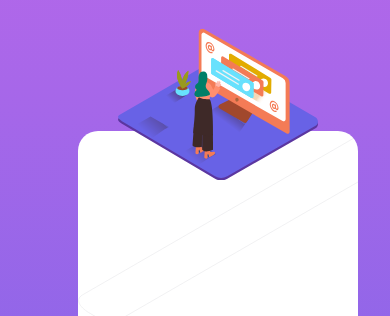
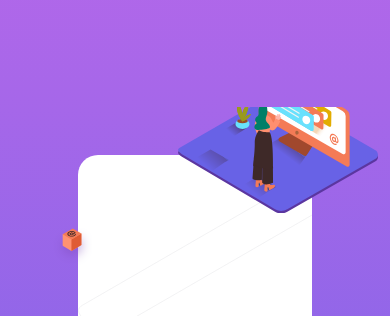
Before and after one commit to jchoi166/FEM-Practice-Challenges, a plain HTML site: page faq-accordion-card-main/index.html in a window 390 px wide. Shown: the top 316 px of the page. Drawn offline with Linux system fonts and the light colour scheme.

Commit message:
fixed orange box responsiveness for desktop

```diff
--- a/faq-accordion-card-main/index.html
+++ b/faq-accordion-card-main/index.html
@@ -22,19 +22,17 @@
 
 
 
-<div class="acc-container">
+  <div class="container">
 
-  <!-- <div class="orange-box">
-    <img src="./images/illustration-box-desktop.svg" alt="orange box">
-  </div> -->
+    <div class="img-container">
+      <div class="img-box">
+        <img src="./images/illustration-box-desktop.svg" alt="">
+      </div>
+      <div class="img-woman">
+        <img src="./images/illustration-woman-online-desktop.svg" alt="">
+      </div>
+    </div>
 
-  <div class="container">
-    <!-- <div class="img-box">
-      <img src="./images/illustration-box-desktop.svg" alt="">
-    </div> -->
-    <div class="img-woman">
-      <img src="./images/illustration-woman-online-desktop.svg" alt="">
-    </div>
     <div class="accordion">
       <h1 class="accordion__header">
         FAQ
@@ -101,7 +99,6 @@
     </div>
   </div>
 
-</div>
 
   <!-- How many team members can I invite?
   You can invite up to 2 additional users on the Free plan. There is no limit on
--- a/faq-accordion-card-main/main.css
+++ b/faq-accordion-card-main/main.css
@@ -32,33 +32,49 @@ body {
     position: relative;
     display: flex;
     align-items: center;
+    /* box-shadow: 0 1.5rem 4rem rgba(black, .5); */
+    /* box-shadow: green; */
 }
 
 .container {
+    grid-column: 2 / 5;
+    grid-row: 2 / 3;
     display: grid;
-    grid-template-columns: 1fr 1fr;
+    grid-template-columns: minmax(350px, 1fr) 1fr;
 
     background-image: url(./images/bg-pattern-desktop.svg);
     background-size: cover;
     background-color: white;
     border-radius: 2rem;
-    padding: 6rem;
-    overflow: hidden;
+    padding: 8rem 6rem 8rem 0;
+    /* overflow: hidden; */
+    position: relative;
+    width: 100%;
 }
 
-.orange-box {
+.img-box {
     position: absolute;
     z-index: 3;
-    transform: translate(-50%, 0)
+    /* top: 43%; */
+    left: -11%;
+    width: 17%;
+    height: auto;
+    transform: translateY(80%);
+}
+
+.img-box img {
+    width: 100%;
 }
 
 .img-woman {
     position: relative;
     z-index: 1;
+    padding-left: 6rem;
+    overflow: hidden;
 }
 
 .img-woman img {
-    width: 110%;
+    width: 115%;
     height: auto;
     transform: translateX(-12rem);
 }
@@ -115,6 +131,7 @@ body {
     overflow: hidden;
     height: 0;
     transition: all 0.5s;
+    color: hsl(240, 6%, 50%);
 }
 
 .divider {
@@ -133,7 +150,7 @@ body {
     }
 }
 
-@media only screen and (max-width: 1069px) {
+@media only screen and (max-width: 1150px) {
     .container {
         grid-template-columns: 1fr;
         grid-template-rows: 30% 70%;
@@ -156,6 +173,15 @@ body {
         width: 80%;
         display: block;
         margin: auto;
+    }
+
+    .orange-box {
+        /* position: absolute;
+        z-index: 3;
+        top: -.5%;
+        left: 34%;
+        max-width: 15rem; */
+        /* transform: translate(75%, -30%); */
     }
 }
 
```
